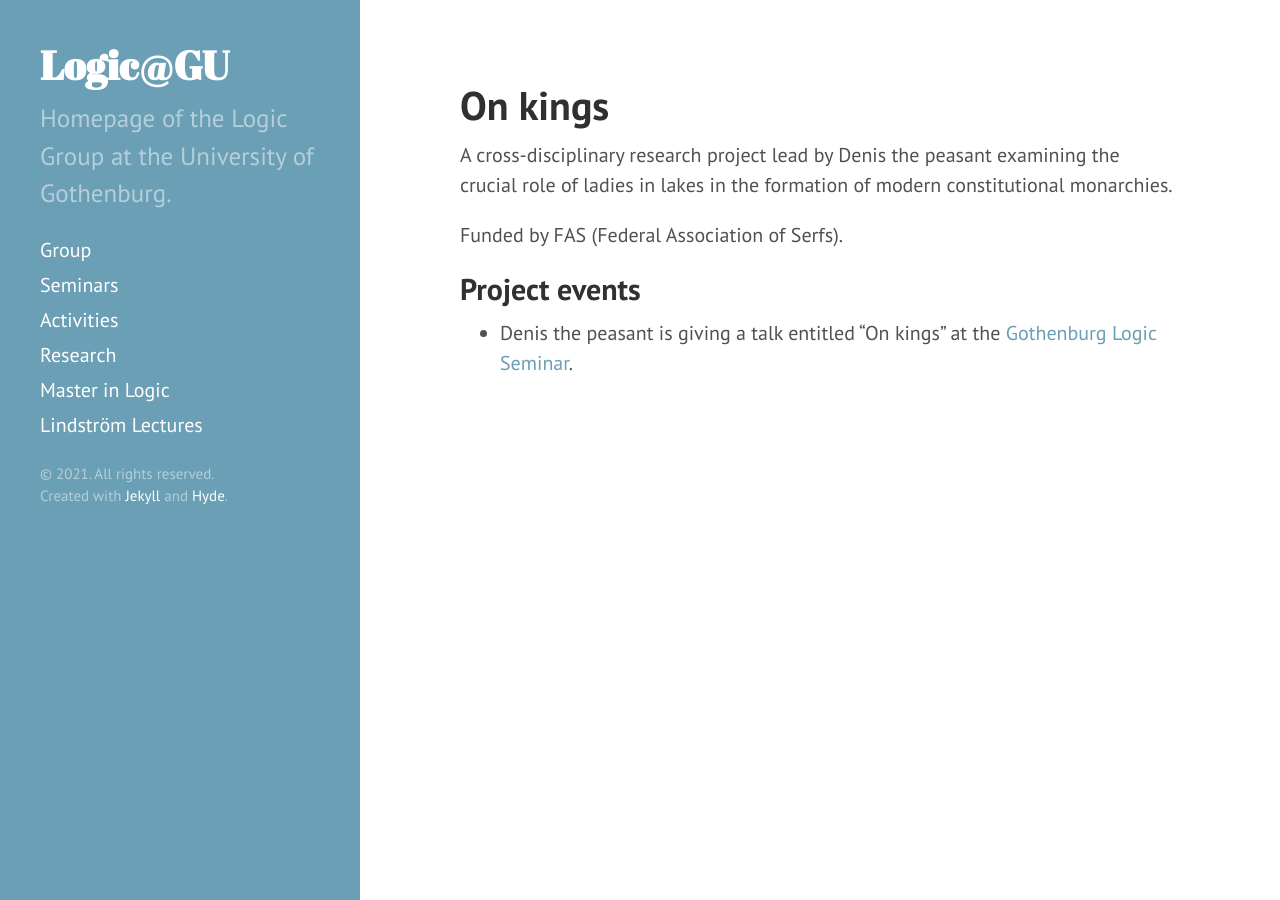
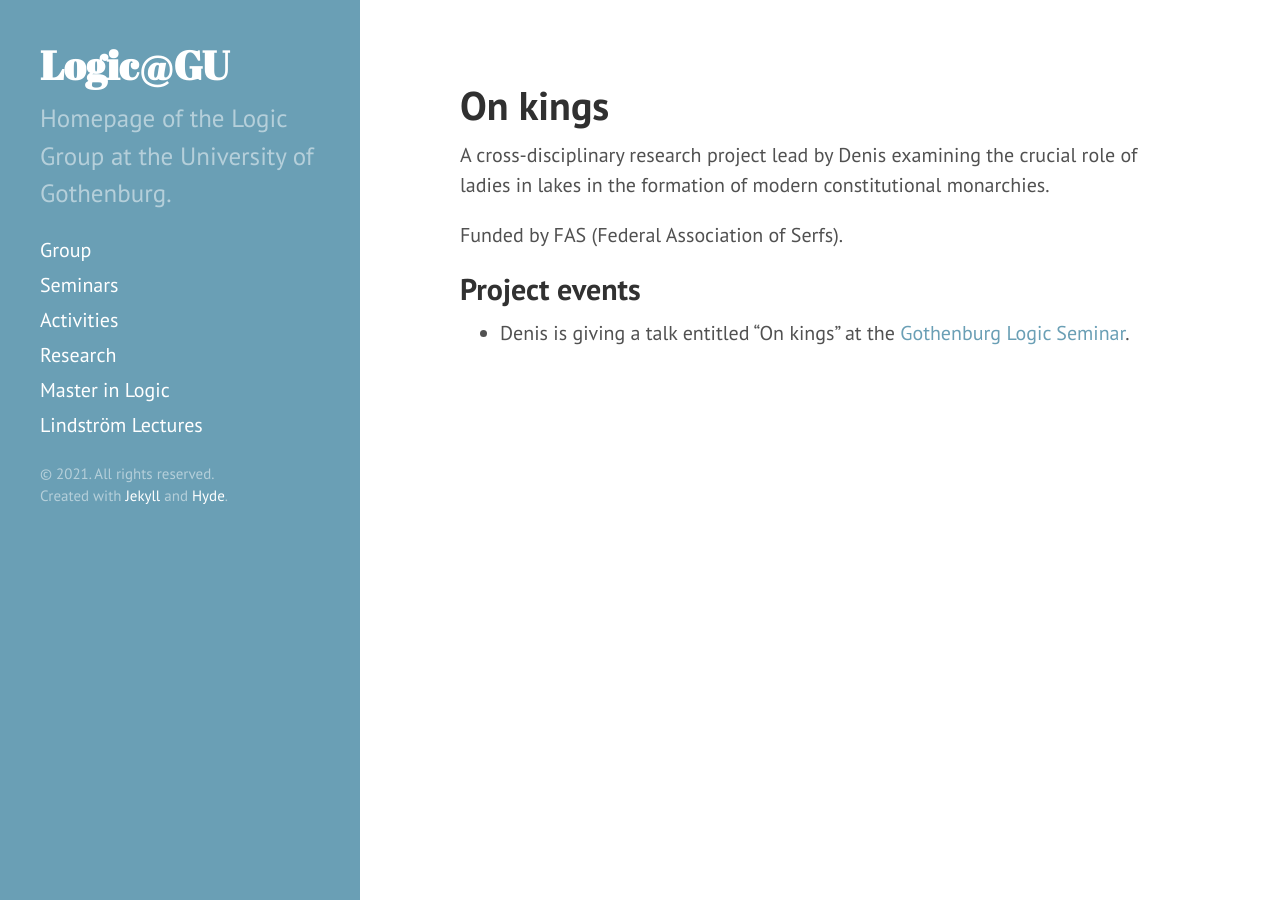
Before and after one commit to greleigh/Logic-GU, a Jekyll site: the page built from _projects/on-kings.md, in a window 1280 px wide. Built offline with Jekyll 4.4.1, drawn with Linux system fonts in a browser that asks for light colours.

Commit message:
Update templates

```diff
--- a/_config.yml
+++ b/_config.yml
@@ -27,6 +27,12 @@
     values:
       layout: seminar
       excerpt_separator: <!--more-->
+  -
+    scope:
+      path: ""
+      type: "projects"
+    values:
+      layout: project
 
 collections:
   events:
--- /dev/null
+++ b/_layouts/project.html
@@ -0,0 +1,8 @@
+---
+layout: default
+---
+
+<div class="page">
+  <h1 class="page-title">{{ page.title }}</h1>
+  {{ content }}
+</div>
--- a/_projects/on-kings.md
+++ b/_projects/on-kings.md
@@ -1,7 +1,6 @@
 ---
-layout: page
 title: "On kings"
-pi: Denis the peasant
+pi: Denis
 funder: Federal Association of Serfs
 ---
 
```
Also changed, not shown: _projects/reflection-and-truth.md (+1 -1 lines), _projects/taming-jormungandr/index.md (+2 -1 lines).
